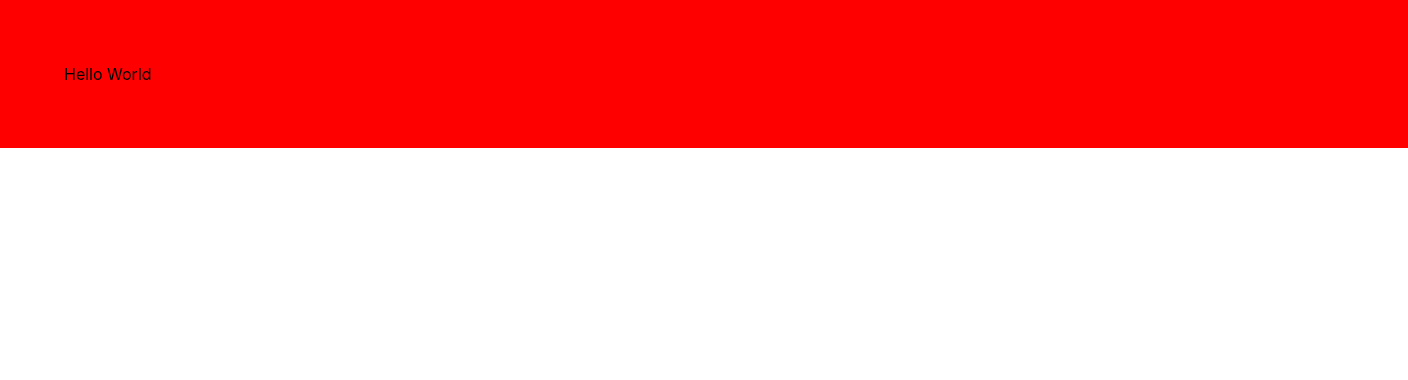
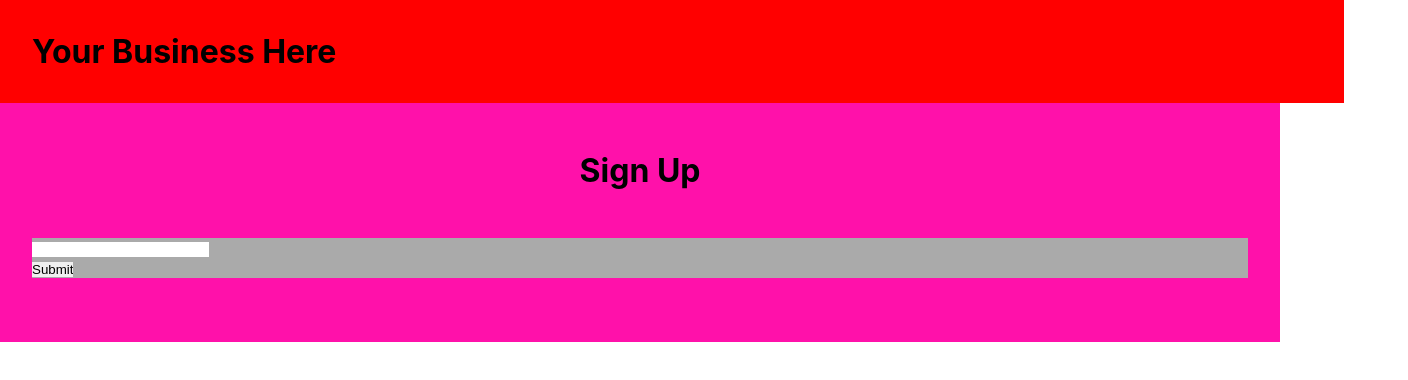
Before and after one commit to heronmaioli/ResponsiveForm-Model, a React (Create React App) app: page / in a window 1280 px wide. Shown: the top 380 px of the page, 1408 px wide, since content can reach past the window. Built offline with nearby package versions, Linux system fonts and the light colour scheme.

Commit message:
form bases completed and forms deps installed

```diff
--- a/package.json
+++ b/package.json
@@ -3,14 +3,17 @@
   "version": "0.1.0",
   "private": true,
   "dependencies": {
+    "@hookform/resolvers": "^1.3.7",
     "@testing-library/jest-dom": "^5.11.4",
     "@testing-library/react": "^11.1.0",
     "@testing-library/user-event": "^12.1.10",
     "react": "^17.0.2",
     "react-dom": "^17.0.2",
+    "react-hook-form": "^6.15.5",
     "react-scripts": "4.0.3",
     "styled-components": "^5.2.1",
-    "web-vitals": "^1.0.1"
+    "web-vitals": "^1.0.1",
+    "yup": "^0.32.9"
   },
   "scripts": {
     "start": "react-scripts start",
--- a/src/App.js
+++ b/src/App.js
@@ -1,7 +1,13 @@
 import Header from "./components/Header";
+import SignUpForm from "./components/SignUpForm";
 
 function App() {
-  return <Header />;
+  return (
+    <>
+      <Header />
+      <SignUpForm />
+    </>
+  );
 }
 
 export default App;
--- /dev/null
+++ b/src/GlobalStyles.js
@@ -0,0 +1,27 @@
+import { createGlobalStyle } from "styled-components";
+
+export default createGlobalStyle`
+
+*{
+    margin: 0;
+    padding: 0;
+    border: 0;
+
+}
+body{
+    width: 100%;
+    height: 100%;
+
+    font-family: -apple-system, BlinkMacSystemFont, "Segoe UI", "Roboto", "Oxygen",
+      "Ubuntu", "Cantarell", "Fira Sans", "Droid Sans", "Helvetica Neue",
+      sans-serif;
+
+    -webkit-font-smoothing: antialiased;
+    -moz-osx-font-smoothing: grayscale;
+  }
+
+  code {
+    font-family: source-code-pro, Menlo, Monaco, Consolas, "Courier New",
+      monospace;
+  }
+  `;
--- a/src/components/Header/index.js
+++ b/src/components/Header/index.js
@@ -1,9 +1,15 @@
 import React from "react";
 
-import { Container } from "./styles";
+import { Container, ContentContainer, Title } from "./styles";
 
-function Deader() {
-  return <Container> Hello World</Container>;
+function Header() {
+  return (
+    <Container>
+      <ContentContainer>
+        <Title>Your Business Here</Title>
+      </ContentContainer>
+    </Container>
+  );
 }
 
-export default Deader;
+export default Header;
--- a/src/components/Header/styles.js
+++ b/src/components/Header/styles.js
@@ -3,7 +3,19 @@ import styled from "styled-components";
 export const Container = styled.div`
   background-color: #f00;
   display: flex;
-  padding: 5%;
+  padding: 2rem;
   width: 100%;
   height: auto;
+  justify-content: center;
 `;
+
+export const ContentContainer = styled.div`
+  display: flex;
+  width: 100%;
+  height: 100%;
+  max-width: 1600px;
+`;
+
+export const Title = styled.h1`
+  font-weight: bold;
+`;
--- /dev/null
+++ b/src/components/SignUpForm/index.js
@@ -0,0 +1,40 @@
+import React from "react";
+
+import {
+  Container,
+  ContentContainer,
+  FormCotainer,
+  PageTitle,
+  TheForm,
+} from "./styles";
+import { useForm } from "react-hook-form";
+import { yupResolver } from "@hookform/resolvers/yup";
+import * as yup from "yup";
+
+const schema = yup.object().shape({
+  firstName: yup.string().required(),
+  age: yup.number().positive().integer().required(),
+});
+
+function SignUpForm() {
+  const { register, handleSubmit, errors } = useForm({
+    resolver: yupResolver(schema),
+  });
+  const onSubmit = (data) => console.log(data);
+  return (
+    <Container>
+      <ContentContainer>
+        <PageTitle>Sign Up</PageTitle>
+        <FormCotainer>
+          <TheForm onSubmit={handleSubmit(onSubmit)}>
+            <input type="text" name="firstName" ref={register} />
+            <p>{errors.firstName?.message}</p>
+            <input type="submit" />
+          </TheForm>
+        </FormCotainer>
+      </ContentContainer>
+    </Container>
+  );
+}
+
+export default SignUpForm;
--- /dev/null
+++ b/src/components/SignUpForm/styles.js
@@ -0,0 +1,34 @@
+import styled from "styled-components";
+
+export const Container = styled.div`
+  display: flex;
+  width: 100%;
+  height: 100%;
+  justify-content: center;
+  align-items: center;
+`;
+
+export const ContentContainer = styled.div`
+  display: flex;
+  flex-direction: column;
+  width: 100%;
+  height: 100%;
+  max-width: 1600px;
+  background: #f1a;
+  padding: 2rem;
+  align-items: center;
+`;
+
+export const PageTitle = styled.h1`
+  padding: 1rem;
+`;
+
+export const FormCotainer = styled.div`
+  display: flex;
+  width: 100%;
+  max-width: 1600px;
+  background: #aaa;
+  margin: 2rem;
+`;
+
+export const TheForm = styled.form``;
--- a/src/index.css
+++ /dev/null
@@ -1,15 +0,0 @@
-body {
-  height: 100%;
-  width: 100%;
-  margin: 0;
-  font-family: -apple-system, BlinkMacSystemFont, "Segoe UI", "Roboto", "Oxygen",
-    "Ubuntu", "Cantarell", "Fira Sans", "Droid Sans", "Helvetica Neue",
-    sans-serif;
-  -webkit-font-smoothing: antialiased;
-  -moz-osx-font-smoothing: grayscale;
-}
-
-code {
-  font-family: source-code-pro, Menlo, Monaco, Consolas, "Courier New",
-    monospace;
-}
--- a/src/index.js
+++ b/src/index.js
@@ -1,10 +1,11 @@
 import React from "react";
 import ReactDOM from "react-dom";
-import "./index.css";
 import App from "./App";
+import GlobalStyle from "./GlobalStyles";
 
 ReactDOM.render(
   <React.StrictMode>
+    <GlobalStyle />
     <App />
   </React.StrictMode>,
   document.getElementById("root")
```
Also changed, not shown: 2 other files (tests, documents, lock files or other folders).
